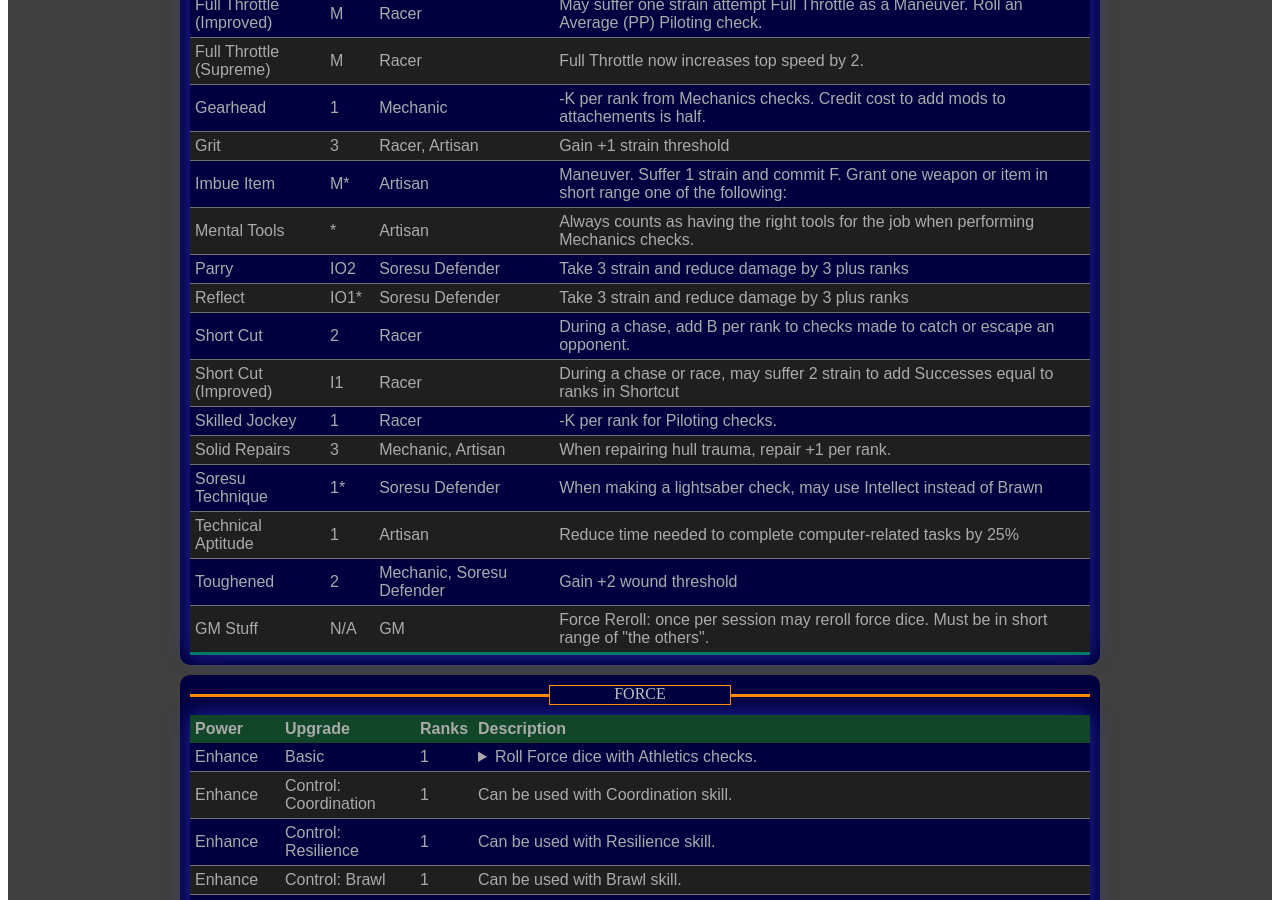
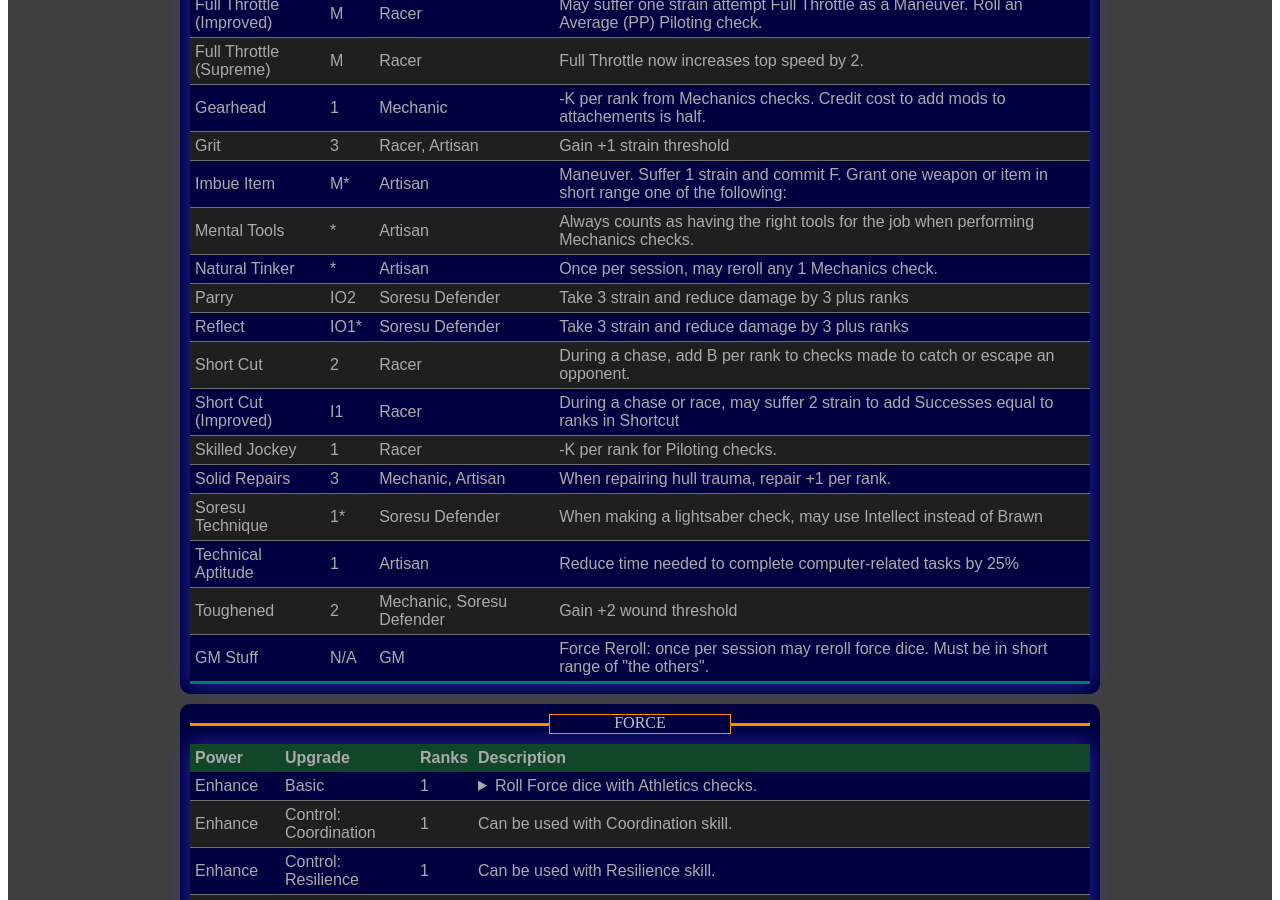
Before and after one commit to GrahamFrye/Conflicted-Alliances, a Jekyll site: the page characters/chaz/index.html, which Jekyll copies as it is, in a window 1280 px wide and 900 px high, scrolled down 1554 px. Built offline with Jekyll 4.4.1, drawn with Linux system fonts in a browser that asks for light colours.

Commit message:
Update index.html
Added Natural Tinker Talent

```diff
--- a/characters/chaz/index.html
+++ b/characters/chaz/index.html
@@ -522,6 +522,12 @@
                     the job when performing Mechanics checks.</td>
                 </tr>
                 <tr>
+                  <td>Natural Tinker</td>
+                  <td>*</td>
+                  <td>Artisan</td>
+                  <td>Once per session, may reroll any 1 Mechanics check.</td>
+                </tr>
+                <tr>
                   <td>Parry</td>
                   <td>IO2</td>
                   <td>Soresu Defender</td>
```
